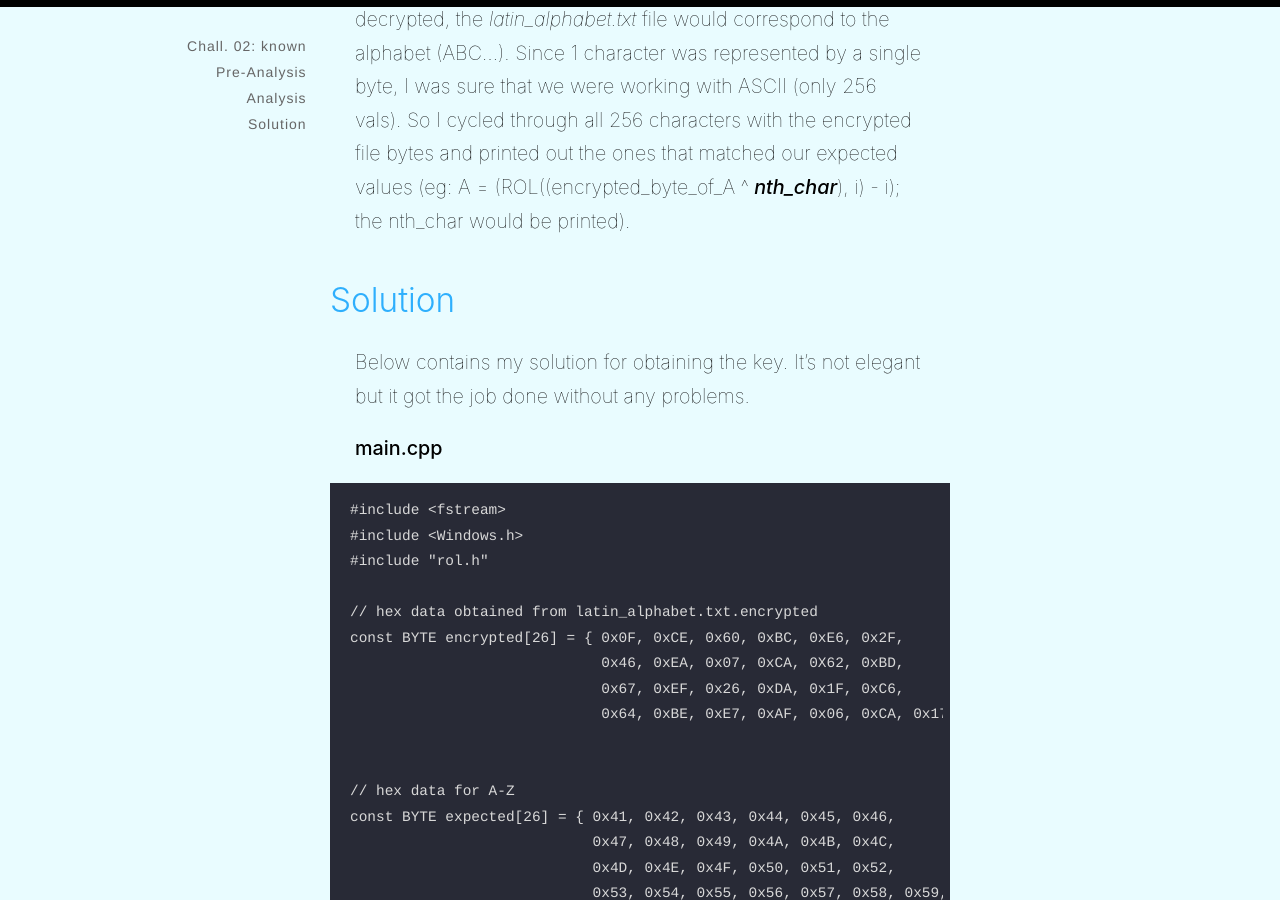
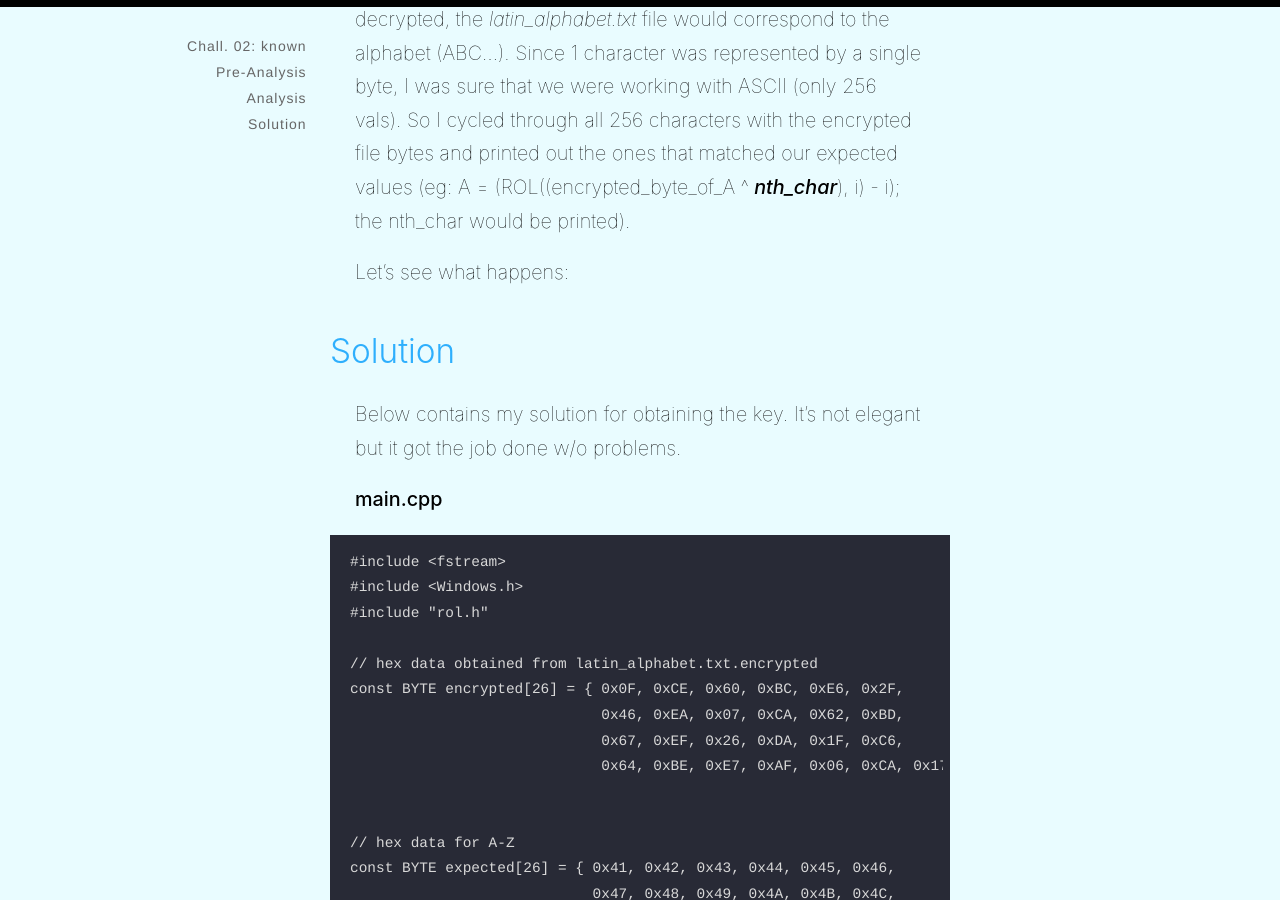
Before and after one commit to mibho/mibho.github.io.old2, a Jekyll site: the page built from _posts/2021-12-07-flarech2.md, in a window 1280 px wide and 900 px high, scrolled down 22244 px. Built offline with Jekyll 4.4.1, drawn with Linux system fonts in a browser that asks for light colours.

Commit message:
Update 2021-12-07-flarech2.md

````diff
--- a/_posts/2021-12-07-flarech2.md
+++ b/_posts/2021-12-07-flarech2.md
@@ -1100,9 +1100,13 @@ and decided to solve it this way only if I were unable to come across a reasonab
 
 The alternative I thought of relied on the idea that, when decrypted, the *latin_alphabet.txt* file would correspond to the alphabet (ABC...). Since 1 character was represented by a single byte, I was sure that we were working with ASCII (only 256 vals). So I cycled through all 256 characters with the encrypted file bytes and printed out the ones that matched our expected values (eg: A = (ROL((encrypted_byte_of_A ^ ***nth_char***), i) - i); the nth_char would be printed).
 
+
+Let's see what happens:
+
+
 ## Solution
 
-Below contains my solution for obtaining the key. It's not elegant but it got the job done without any problems.
+Below contains my solution for obtaining the key. It's not elegant but it got the job done w/o problems.
 
 **main.cpp**
 ```
````
